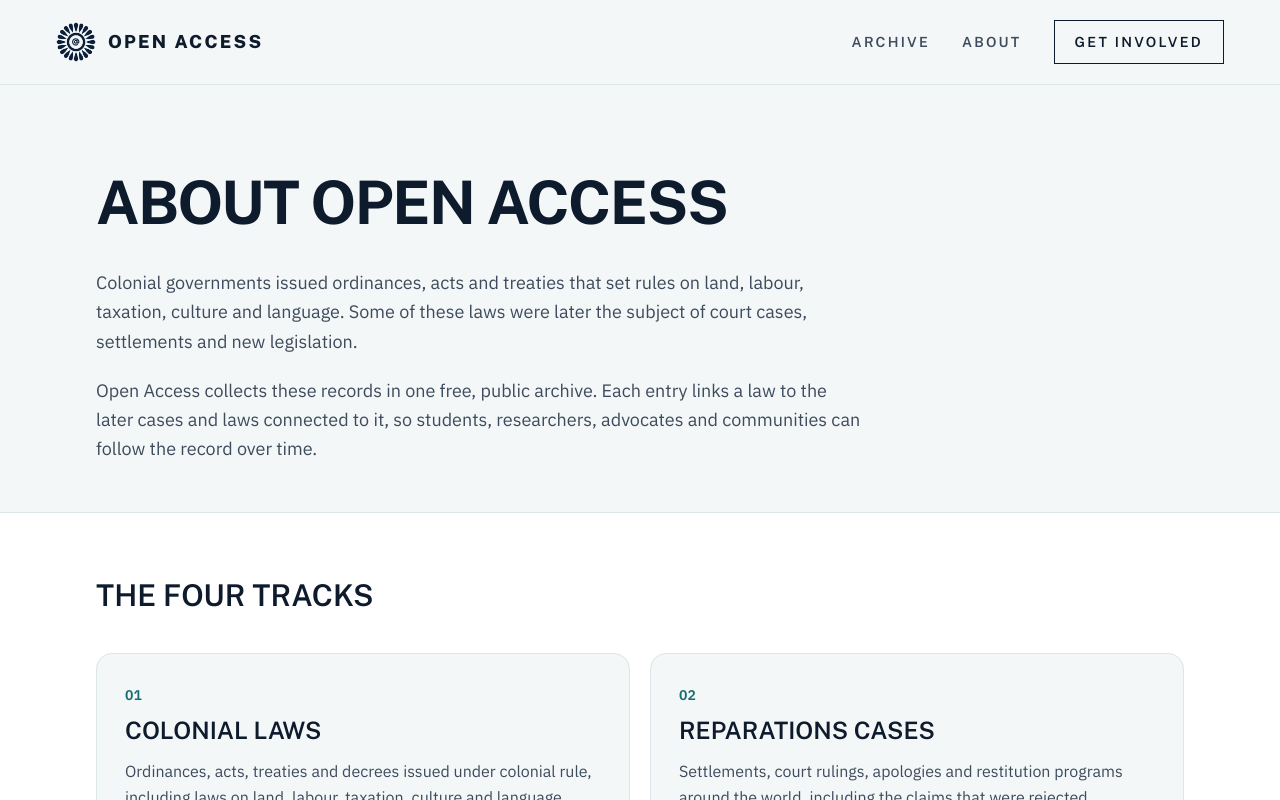
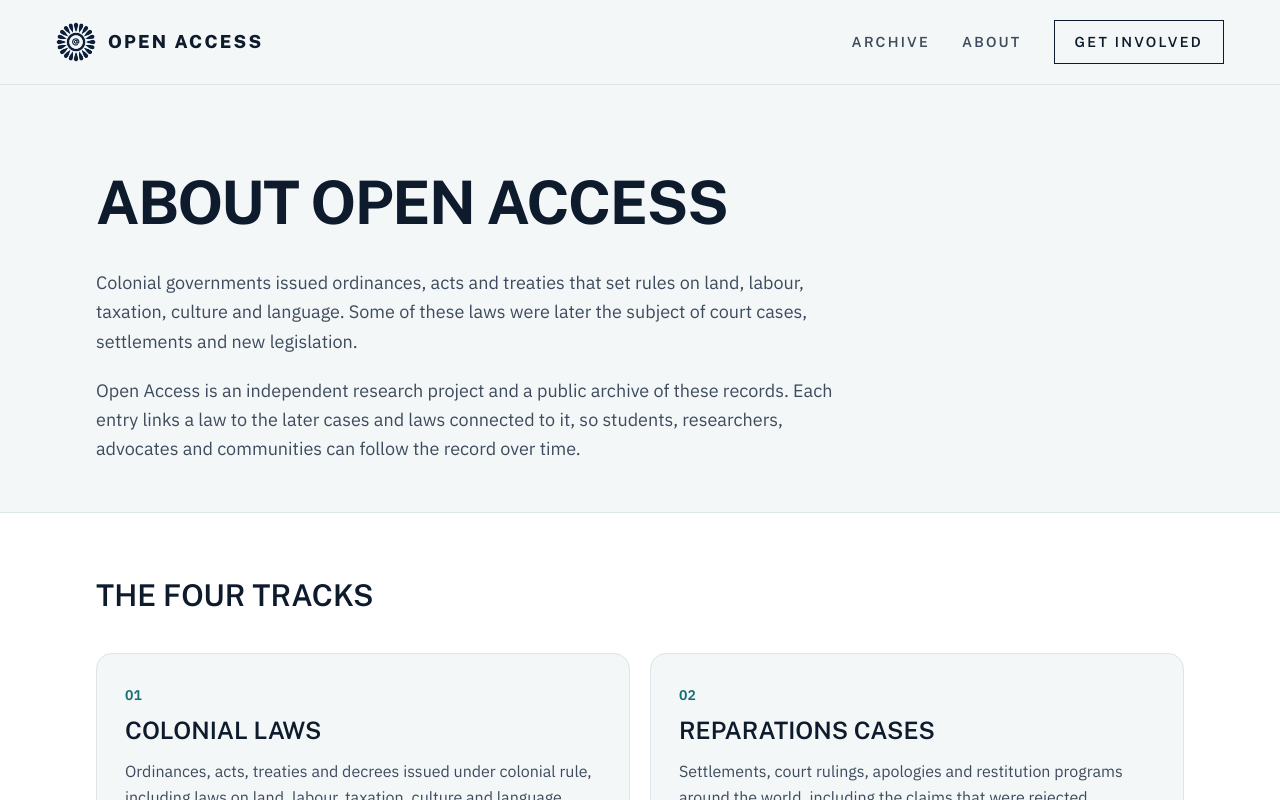
Before and after one commit to Open-Access-Africa/open-access, a Next.js app in the folder web/: page /about in a window 1280 px wide. Shown: the top 800 px of the page. Built offline with nearby package versions, Linux system fonts and the light colour scheme.

Commit message:
About: describe Open Access as an independent research project and public archive
Co-Authored-By: Claude Opus 5.5 <noreply@anthropic.com>
Claude-Session: https://claude.ai/code/session_01TkDFyq4uv6piga95dXopDd

```diff
--- a/web/src/app/about/page.tsx
+++ b/web/src/app/about/page.tsx
@@ -39,9 +39,9 @@ export default function About() {
             court cases, settlements and new legislation.
           </p>
           <p>
-            Open Access collects these records in one free, public archive. Each entry links a law
-            to the later cases and laws connected to it, so students, researchers, advocates and
-            communities can follow the record over time.
+            Open Access is an independent research project and a public archive of these records.
+            Each entry links a law to the later cases and laws connected to it, so students,
+            researchers, advocates and communities can follow the record over time.
           </p>
         </div>
       </section>
```
